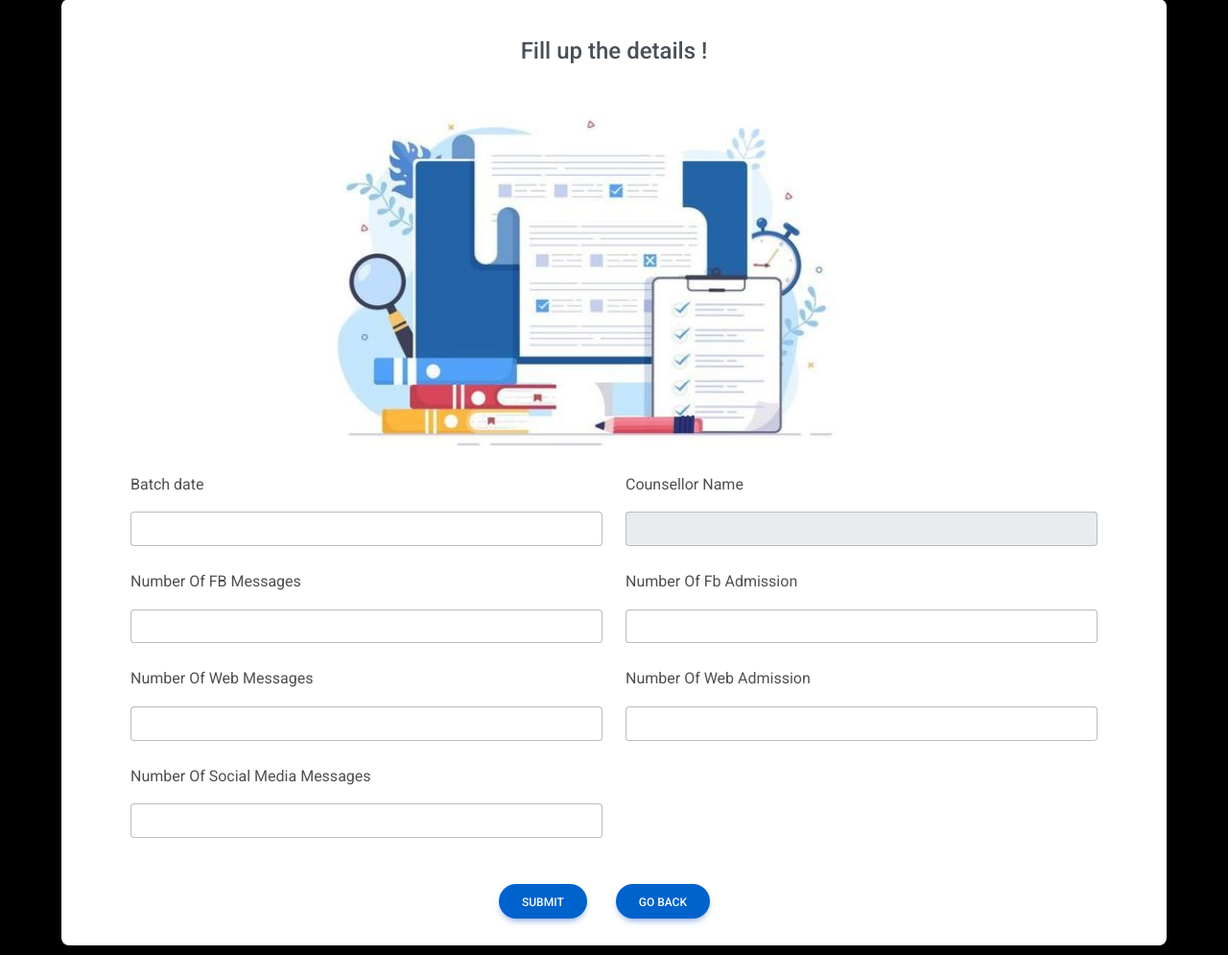
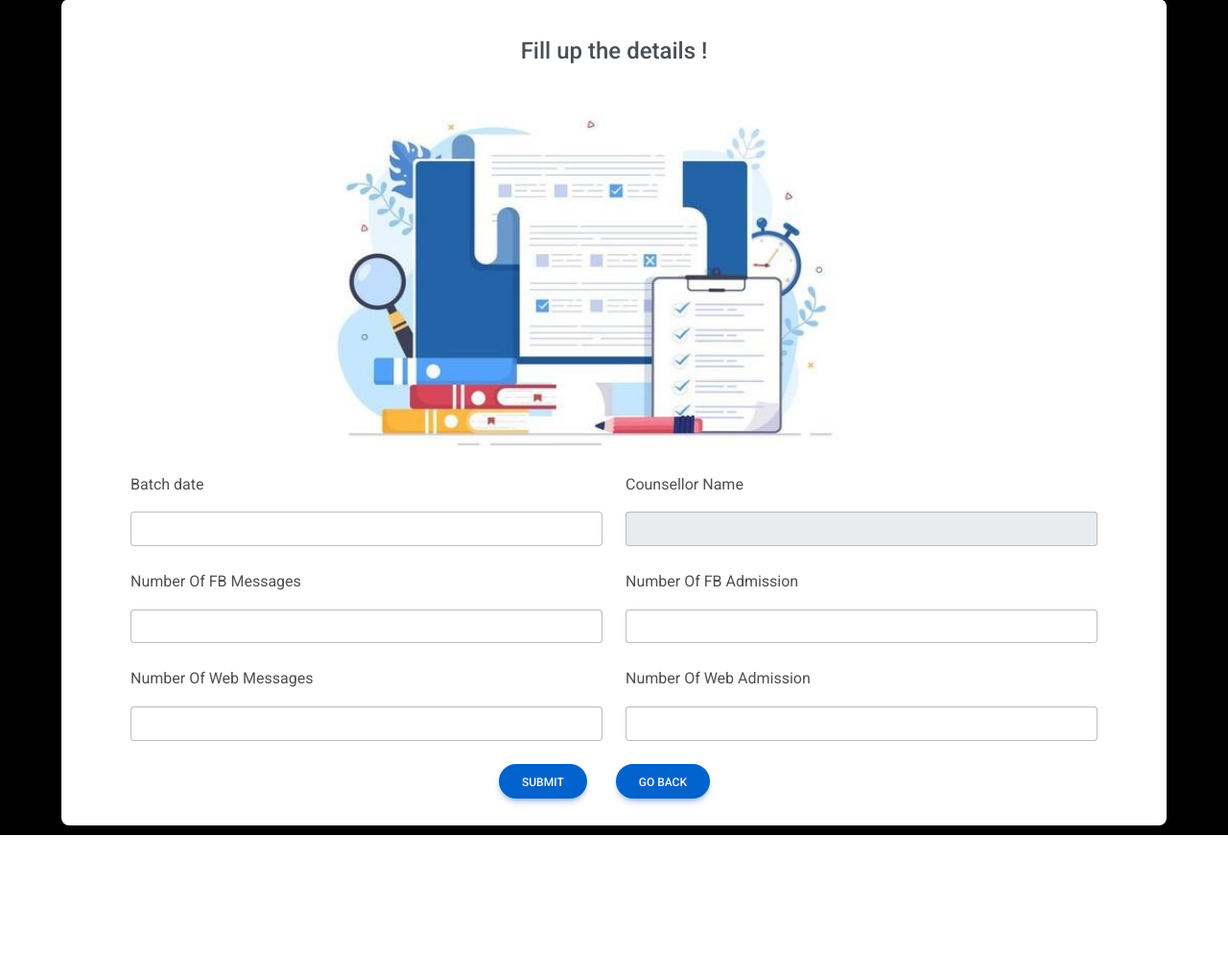
Before and after one commit to kavyashree2023/english_partner, a Django app: page /user in a window 1280 px wide. Shown: the part 229-1224 px from the top of the page at 96% size. After the commit the page ends 1099 px from the top, so only its background shows below. Run offline with Django 4.2, Linux system fonts and the light colour scheme; some libraries are stand-ins or nearby versions.

Commit message:
socialmedia section removed

```diff
--- a/counsellorApp/models.py
+++ b/counsellorApp/models.py
@@ -9,7 +9,7 @@ class CounsellorInfo(models.Model):
     numberOfFbAdmission = models.IntegerField(null=True)
     numberOfWebMessages = models.IntegerField(null=True)
     numberOfWebAdmission = models.IntegerField(null=True)
-    socialMedia = models.IntegerField(null=True)
+    # socialMedia = models.IntegerField(null=True)
     amount_spent = models.DecimalField(max_digits=10, decimal_places=2, null=True, default=0)
     returns = models.DecimalField(max_digits=10, decimal_places=2, null=True)
 
@@ -19,11 +19,12 @@ class AdminInfo(models.Model):
     sumOfNumberOfFbAdmission = models.IntegerField(null=True)
     sumOfNumberOfWebMessages = models.IntegerField(null=True)
     sumOfNumberOfWebAdmission = models.IntegerField(null=True)
+    # socialMedia = models.IntegerField(null=True)
     fbLeadCost = models.DecimalField(max_digits=10, decimal_places=2, null=True)
     webLeadCost = models.DecimalField(max_digits=10, decimal_places=2, null=True)
     fbCPA = models.DecimalField(max_digits=10, decimal_places=2, null=True)
     webCPA = models.DecimalField(max_digits=10, decimal_places=2, null=True)
-    socialMedia = models.IntegerField(null=True)
+
 
 class FinalTable(models.Model):
     batchDate = models.DateField(null=True)
--- a/counsellorApp/templates/home/user.html
+++ b/counsellorApp/templates/home/user.html
@@ -202,7 +202,7 @@
                                     </div>
                                 </div>
                                 <div class="col">
-                                    <p>Number Of Fb Admission</p>
+                                    <p>Number Of FB Admission</p>
                                     <div class="form-outline">
                                         <input type="number" class="form-control input-custom"  name="numberOfWebMessages" id="numberOfWebMessages"
                                         requiredcomment  />
@@ -233,25 +233,8 @@
 
                                 </div>
                             </div>
-                            <div class="row mb-5">
-                                <div class="col">
-                                    <p>Number Of Social Media Messages</p>
-                                    <div class="form-outline">
-                                        <input type="number" class="form-control input-custom"  name="socialMedia" id="socialMedia"  requiredcomment />
-                                        <!-- <label class="form-label" for="form9Example3">Degree Percentage</label> -->
-                                    </div>
-                                </div>
-                                <div class="col">
 
 
-                                    <div>
-
-                                        <!-- <label class="form-label" for="form9Example4">Year Of Passing</label> -->
-                                    </div>
-
-
-                                </div>
-                            </div>
 
                             {% comment %} <div class="form-group">
                                 <label>File</label>
--- a/counsellorApp/templates/home/viewer.html
+++ b/counsellorApp/templates/home/viewer.html
@@ -84,6 +84,7 @@
           <th>No. of Fb Admission </th>
           <th>No. of Wb Messages</th>
           <th>No. of Wb Admission</th>
+          <!-- <th>No. of Social media Messages</th> -->
 
 
         </tr>
@@ -97,6 +98,7 @@
             <td>{{ detail.numberOfFbAdmission }}</td>
             <td>{{ detail.numberOfWebMessages }}</td>
             <td>{{ detail.numberOfWebAdmission }}</td>
+            <!-- <td>{{ detail.socialMedia }}</td> -->
 
         </tr>
         {% empty %}
--- a/counsellorApp/views.py
+++ b/counsellorApp/views.py
@@ -97,7 +97,7 @@ def DataAdder(request):
         fb_admission = request.POST.get('numberOfFbAdmission')
         web_messages = request.POST.get('numberOfWebMessages')
         web_admission = request.POST.get('numberOfWebAdmission')
-        social_media = request.POST.get('socialMedia')
+        # social_media = request.POST.get('socialMedia')
 
         details = CounsellorInfo.objects.create(
                 user=User.objects.get(username=request.user.username),
@@ -107,7 +107,7 @@ def DataAdder(request):
                 numberOfFbAdmission=fb_admission,
                 numberOfWebMessages=web_messages,
                 numberOfWebAdmission=web_admission,
-                socialMedia=social_media,
+                # socialMedia=social_media,
             )
 
         details.save()
@@ -132,8 +132,6 @@ def DataAdm(request):
     if request.method == 'POST':
         # Store Personal Details
         batchDate = request.POST.get('batchDate')
-
-
         print(batchDate)
         FbExpense = request.POST.get('fbExpense')
         WebExpense = request.POST.get('webExpense')
@@ -170,16 +168,19 @@ def DataFilter(request):
             'sumOfNumberOfFbAdmission': 0,
             'sumOfNumberOfWebMessages': 0,
             'sumOfNumberOfWebAdmission': 0,
+            # 'sumOfSocialMediaMessages': 0,
             'sumOfFbExpense': 0,
             'sumOfWebExpense': 0,
+
         })
 
         for counsellor_info in counsellor_info_list:
             batch_date = counsellor_info.batchDate
             aggregated_data[batch_date]['sumOfNumberOfFbMessages'] += counsellor_info.numberOfFbMessages
+            aggregated_data[batch_date]['sumOfNumberOfFbAdmission'] += counsellor_info.numberOfFbAdmission
             aggregated_data[batch_date]['sumOfNumberOfWebMessages'] += counsellor_info.numberOfWebMessages
-            aggregated_data[batch_date]['sumOfNumberOfFbAdmission'] += counsellor_info.numberOfFbAdmission
             aggregated_data[batch_date]['sumOfNumberOfWebAdmission'] += counsellor_info.numberOfWebAdmission
+            # aggregated_data[batch_date]['sumOfSocialMediaMessages'] += counsellor_info.socialMedia
 
         final_table_data = FinalTable.objects.all()
 
@@ -190,11 +191,13 @@ def DataFilter(request):
 
         for batch_date, data in aggregated_data.items():
             sum_fb_messages = data['sumOfNumberOfFbMessages']
+            sum_fb_admission = data['sumOfNumberOfFbAdmission']
             sum_web_messages = data['sumOfNumberOfWebMessages']
-            sum_fb_admission = data['sumOfNumberOfFbAdmission']
             sum_web_admission = data['sumOfNumberOfWebAdmission']
+            # sum_social_media = data['sumOfSocialMediaMessages']
             sum_fb_expense = data['sumOfFbExpense']
             sum_web_expense = data['sumOfWebExpense']
+
 
             try:
                 try:
@@ -204,9 +207,10 @@ def DataFilter(request):
 
                 counsellor_info= CounsellorInfo.objects.filter(batchDate=batch_date)
                 admin_info.sumOfNumberOfFbMessages = sum_fb_messages
+                admin_info.sumOfNumberOfFbAdmission = sum_fb_admission
                 admin_info.sumOfNumberOfWebMessages = sum_web_messages
-                admin_info.sumOfNumberOfFbAdmission = sum_fb_admission
                 admin_info.sumOfNumberOfWebAdmission = sum_web_admission
+                # admin_info.sumOfSocialMediaMessages = sum_social_media
 
                 # Calculate FB lead cost and Web lead cost
                 admin_info.fbLeadCost = sum_fb_expense / sum_fb_messages if sum_fb_messages is not None and sum_fb_messages > 0 else 0
@@ -221,9 +225,10 @@ def DataFilter(request):
                 admin_infos = AdminInfo.objects.filter(date=batch_date)
                 first_admin_info = admin_infos.first()
                 first_admin_info.sumOfNumberOfFbMessages = sum_fb_messages
+                first_admin_info.sumOfNumberOfFbAdmission = sum_fb_admission
                 first_admin_info.sumOfNumberOfWebMessages = sum_web_messages
-                first_admin_info.sumOfNumberOfFbAdmission = sum_fb_admission
                 first_admin_info.sumOfNumberOfWebAdmission = sum_web_admission
+                # first_admin_info.sumOfSocialMediaMessages = sum_social_media
                 first_admin_info.fbLeadCost = sum_fb_expense / sum_fb_messages if sum_fb_messages is not None and sum_fb_messages > 0 else 0
                 first_admin_info.webLeadCost = sum_web_expense / sum_web_messages if sum_web_messages is not None and sum_web_messages > 0 else 0
                 first_admin_info.fbCPA = sum_fb_expense / sum_fb_admission if sum_fb_admission is not None and sum_fb_admission > 0 else 0
@@ -234,9 +239,10 @@ def DataFilter(request):
             except ObjectDoesNotExist:
                 admin_info = AdminInfo.objects.create(
                     sumOfNumberOfFbMessages=sum_fb_messages,
+                    sumOfNumberOfFbAdmission=sum_fb_admission,
                     sumOfNumberOfWebMessages=sum_web_messages,
-                    sumOfNumberOfFbAdmission=sum_fb_admission,
                     sumOfNumberOfWebAdmission=sum_web_admission,
+                    # sumOfSocialMediaMessages=sum_social_media,
                     fbLeadCost = sum_fb_expense / sum_fb_messages if sum_fb_messages is not None and sum_fb_messages > 0 else 0,
                     webLeadCost = sum_web_expense / sum_web_messages if sum_web_messages is not None and sum_web_messages > 0 else 0,
                     fbCPA = sum_fb_expense / sum_fb_admission if sum_fb_admission is not None and sum_fb_admission > 0 else 0,
@@ -276,16 +282,18 @@ def filter(request):
             if not date:
                 sum_data = AdminInfo.objects.aggregate(
                     sumOfNumberOfFbMessages=Sum('sumOfNumberOfFbMessages'),
+                    sumOfNumberOfFbAdmission=Sum('sumOfNumberOfFbAdmission'),
                     sumOfNumberOfWebMessages=Sum('sumOfNumberOfWebMessages'),
-                    sumOfNumberOfFbAdmission=Sum('sumOfNumberOfFbAdmission'),
                     sumOfNumberOfWebAdmission=Sum('sumOfNumberOfWebAdmission'),
+                    # sumOfSocialMediaMessages=Sum('sumOfSocialMediaMessages'),
                 )
 
                 admin_info = AdminInfo(
                     sumOfNumberOfFbMessages=sum_data['sumOfNumberOfFbMessages'],
+                    sumOfNumberOfFbAdmission=sum_data['sumOfNumberOfFbAdmission'],
                     sumOfNumberOfWebMessages=sum_data['sumOfNumberOfWebMessages'],
-                    sumOfNumberOfFbAdmission=sum_data['sumOfNumberOfFbAdmission'],
                     sumOfNumberOfWebAdmission=sum_data['sumOfNumberOfWebAdmission'],
+                    # sumOfSocialMediaMessages=sum_data['sumOfSocialMediaMessages'],
                 )
                 admin_info.save()
 
```
Also changed, not shown: counsellorApp/templates/home/main.html (+18 -14 lines), counsellorApp/templates/home/total.html (+5 -3 lines).
